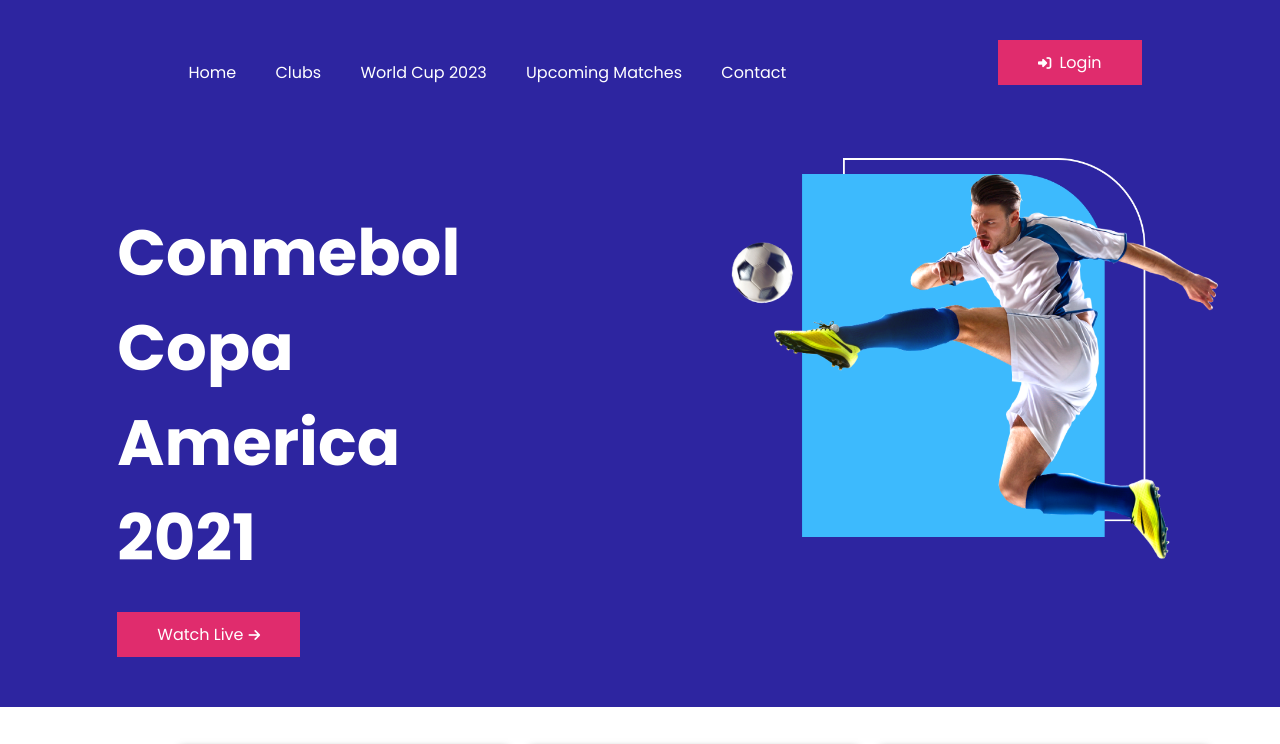
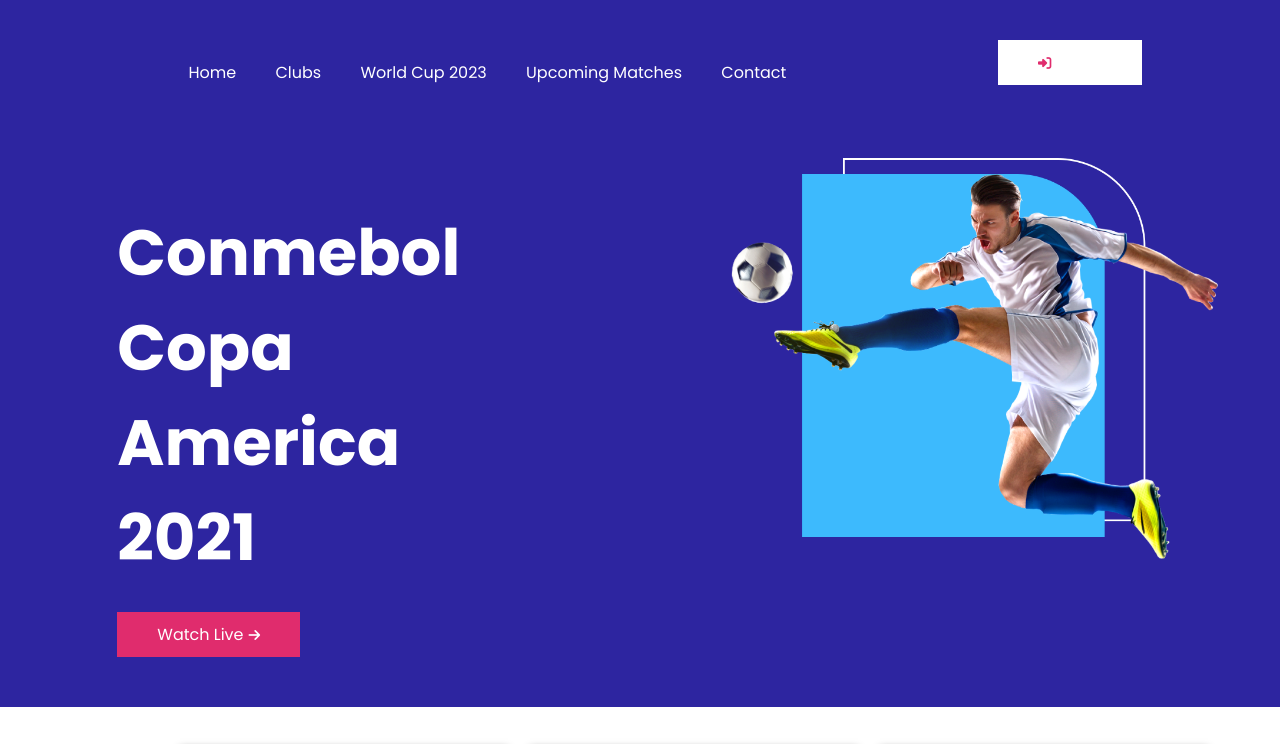
Before and after one commit to riyadul/Responcive-foodball, a plain HTML site: page index.html in a window 1280 px wide. In both pictures the pointer is over the button "Login". Shown: the top 744 px of the page. Drawn offline with Linux system fonts and the light colour scheme.

Commit message:
hover add

```diff
--- a/styles/style.css
+++ b/styles/style.css
@@ -73,6 +73,12 @@
   background: #E02C6D;
   color: #FFFFFF;
   border: none;
+ }
+ button:hover{
+
+  background:white ;
+  color: #E02C6D;
+
  }
 
  .watch-button a{
```
